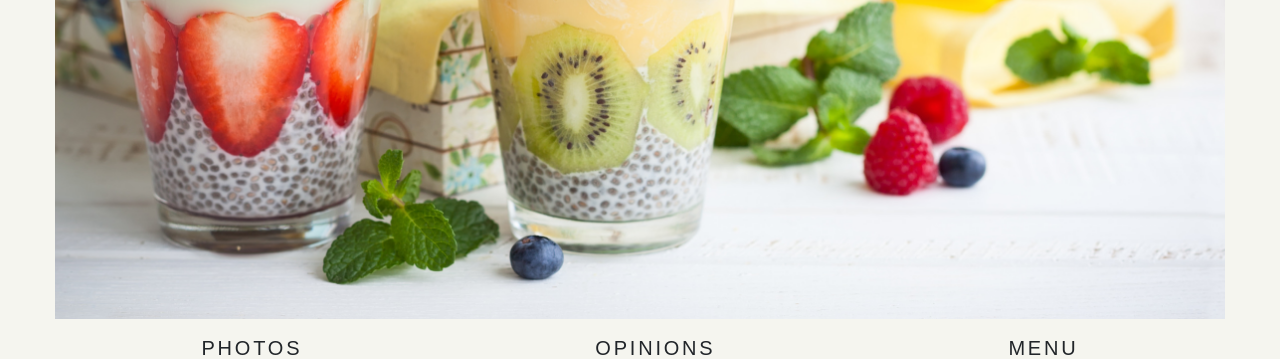
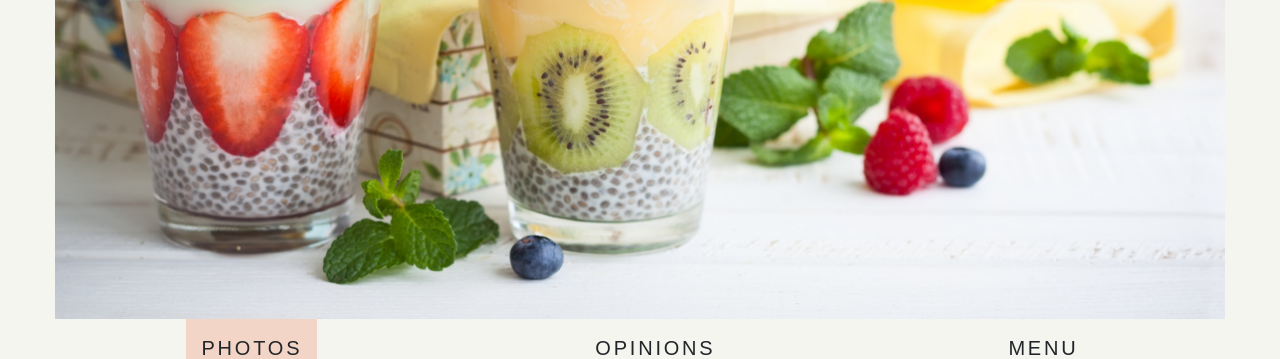
Before and after one commit to jessicafarias/RestaurantPage, a website: page dist/index.html in a window 1280 px wide. In both pictures the pointer is over the element "PHOTOS". Shown: the part 441-800 px from the top of the page. Drawn offline with nearby package versions, Linux system fonts and the light colour scheme; a web font is replaced by a local one.

Commit message:
Adding hover to navbar

```diff
--- a/assets/scss/application.css
+++ b/assets/scss/application.css
@@ -80,3 +80,7 @@ nav{
   padding: 15px;
   cursor: pointer;
 }
+
+.noselected:hover{
+  background-color: rgba(230, 80, 26, 0.192);;
+}
```
